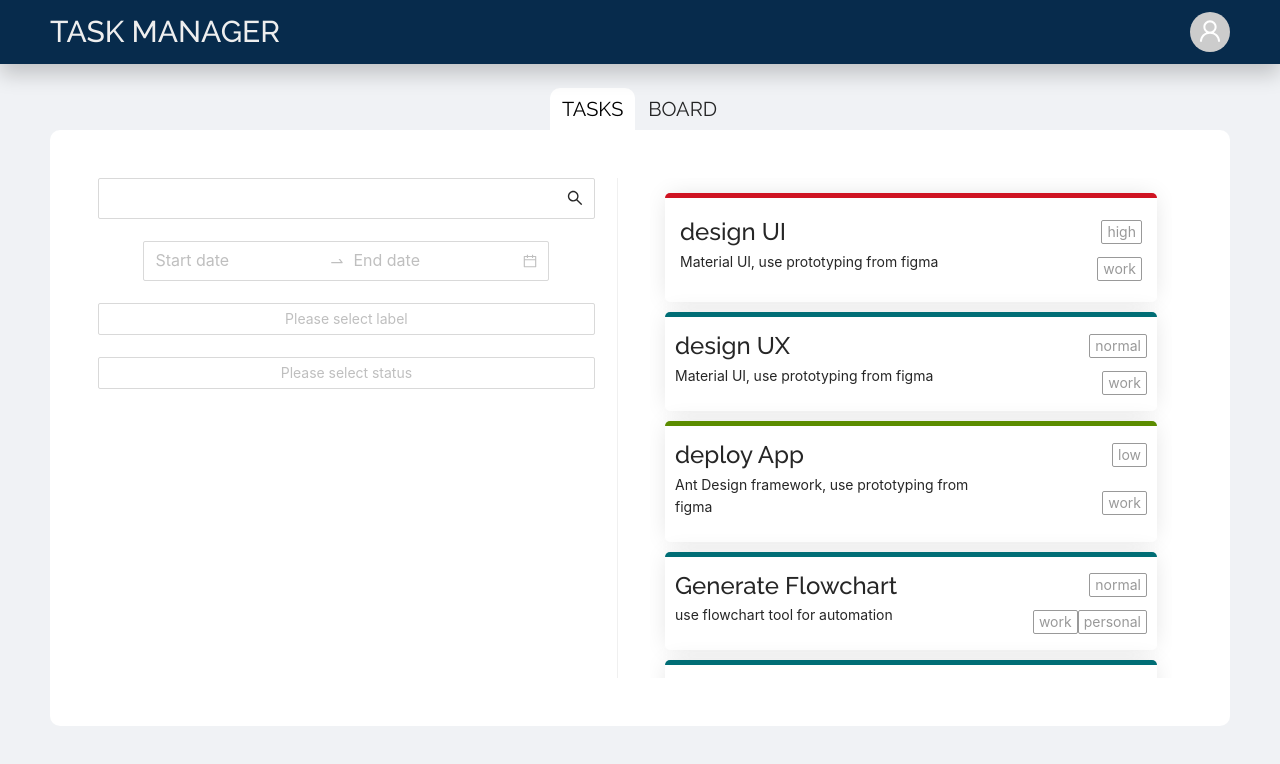
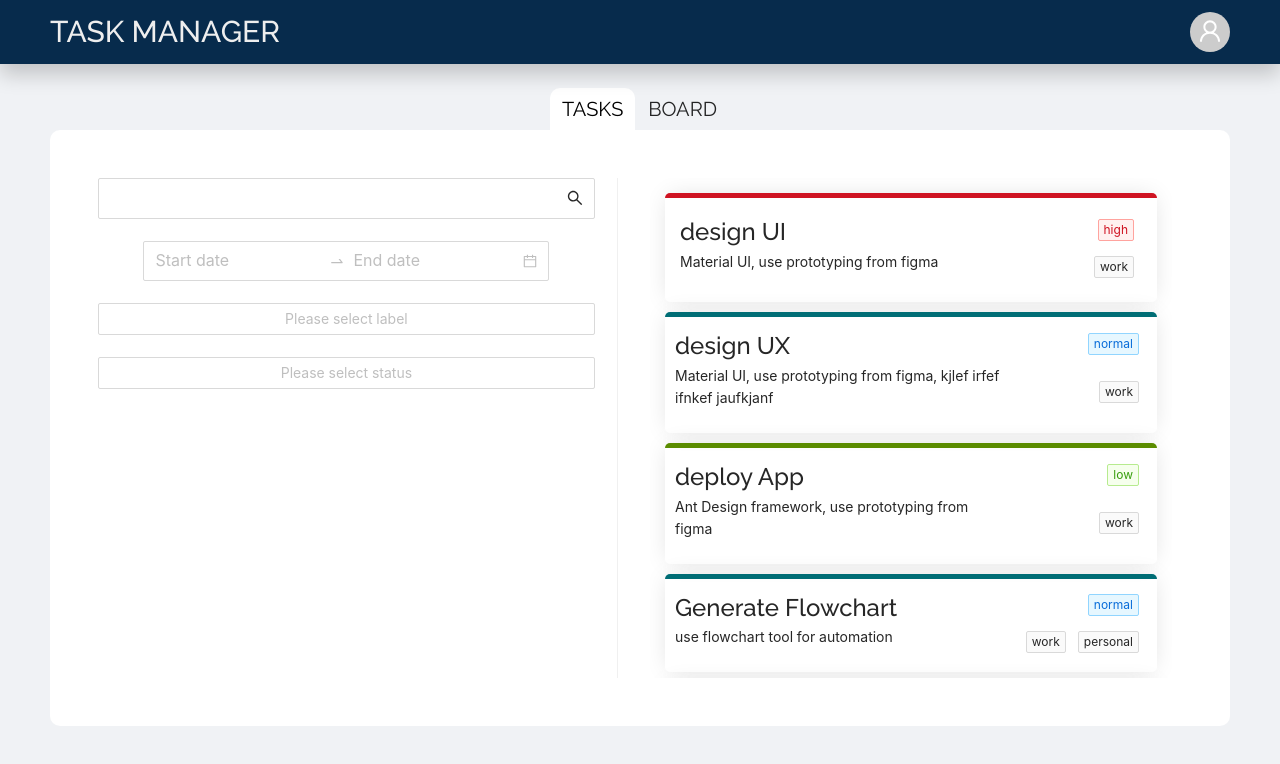
Before and after one commit to virajrg108/todo-app, a React (Create React App) app in the folder client/: page /home in a window 1280 px wide. Shown: the top 764 px of the page. Built offline with nearby package versions, Linux system fonts and the light colour scheme.

Commit message:
tag updated

```diff
--- a/client/src/components/Home/tasks.jsx
+++ b/client/src/components/Home/tasks.jsx
@@ -1,5 +1,5 @@
 import React from 'react';
-import { Row, Col, Divider, Input, DatePicker, Select, Card, Badge } from 'antd';
+import { Row, Col, Divider, Input, DatePicker, Select, Card, Tag } from 'antd';
 import moment from 'moment';
 import { Scrollbars } from 'react-custom-scrollbars';
 import { SearchOutlined } from '@ant-design/icons';
@@ -46,7 +46,7 @@ class Tasks extends React.Component {
 		});
 		const Todos = 'dsf';
 		return (
-			<Row className="tasks">
+			<Row className="tasks" >
 				<Col span={11} className="filters">
 					<Input className="search-input" size="large" suffix={<SearchOutlined />} />
 					<br /><br />
@@ -84,13 +84,13 @@ class Tasks extends React.Component {
 							return <div className="card" style={todo.priority == 'high' ? { borderTop: '5px solid #cf1322' } : todo.priority == 'normal' ? { borderTop: '5px solid #006d75' } : { borderTop: '5px solid #5b8c00' }} title={todo.name}>
 								<div className="card-row">
 									<p className="card-title">{todo.name}</p>
-									<div className="card-badge"><div>{todo.priority}</div></div>
+									<div className="card-badge"><Tag color={todo.priority=='high'?'red':todo.priority=='normal'?'blue':'green'}>{todo.priority}</Tag></div>
 								</div>
 								<div className="card-row">
 									<p className="card-desc">{todo.desc}</p>
 									<div className="card-badge">
 										{todo.label.map(function(l) {
-											return <div>{l}</div>
+											return <Tag>{l}</Tag>
 										})}
 									</div>
 								</div>
--- a/client/src/components/Home/tasks.scss
+++ b/client/src/components/Home/tasks.scss
@@ -48,14 +48,11 @@
 			.card-badge {
 				width: 30%;
 				padding: 0 !important;
-				div {
+				.ant-tag {
+					margin-left: 4px;
+					margin-bottom: 4px;
 					float: right;
-					background-color: #fff;
-					color: #999;
-					border: 1px solid #999;
-					width: fit-content;
 					padding: 0 5px !important;
-					border-radius: 2px;
 				}
 			}
 		}
--- a/client/src/components/Home/todo.js
+++ b/client/src/components/Home/todo.js
@@ -1,6 +1,6 @@
 var data = [
   {id: 1, name:'design UI', desc:'Material UI, use prototyping from figma', due: '2020-05-20', status:'inprogress', label:['work'], subtask:[{name:'write code', status: 'complete'}, {name:'execute the code', status:'incomplete'}], priority:'high'},
-  {id: 2, name:'design UX', desc:'Material UI, use prototyping from figma', due: '2020-05-20', status:'new', label:['work'], priority:'normal'},
+  {id: 2, name:'design UX', desc:'Material UI, use prototyping from figma, kjlef irfef ifnkef jaufkjanf', due: '2020-05-20', status:'new', label:['work'], priority:'normal'},
   {id: 3, name:'deploy App', desc:'Ant Design framework, use prototyping from figma', due: '2020-05-21', status:'new', label:['work'], priority:'low'},
   {id: 4, name:'Generate Flowchart', desc:'use flowchart tool for automation', due: '2020-05-25', status:'new', label:['personal', 'work'], priority:'normal'},
   {id: 5, name:'pickup Ana', desc:'', due: '2020-05-28', status:'new', label:['personal'], priority:'normal'},
```
